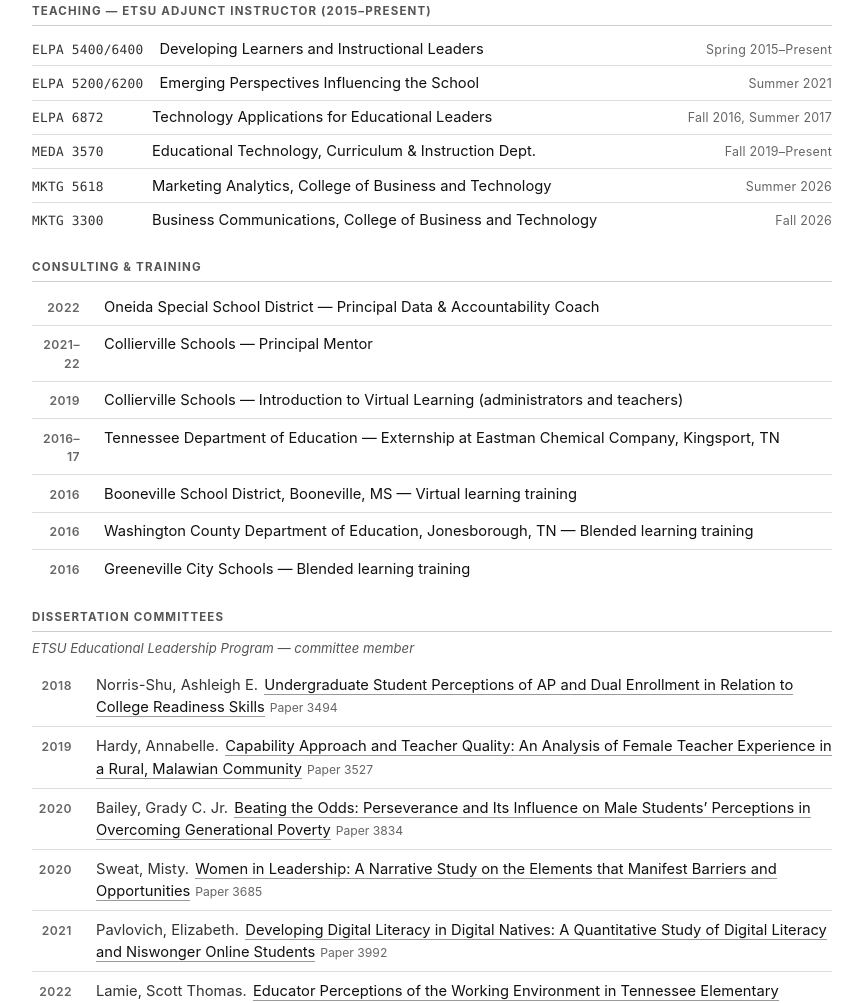
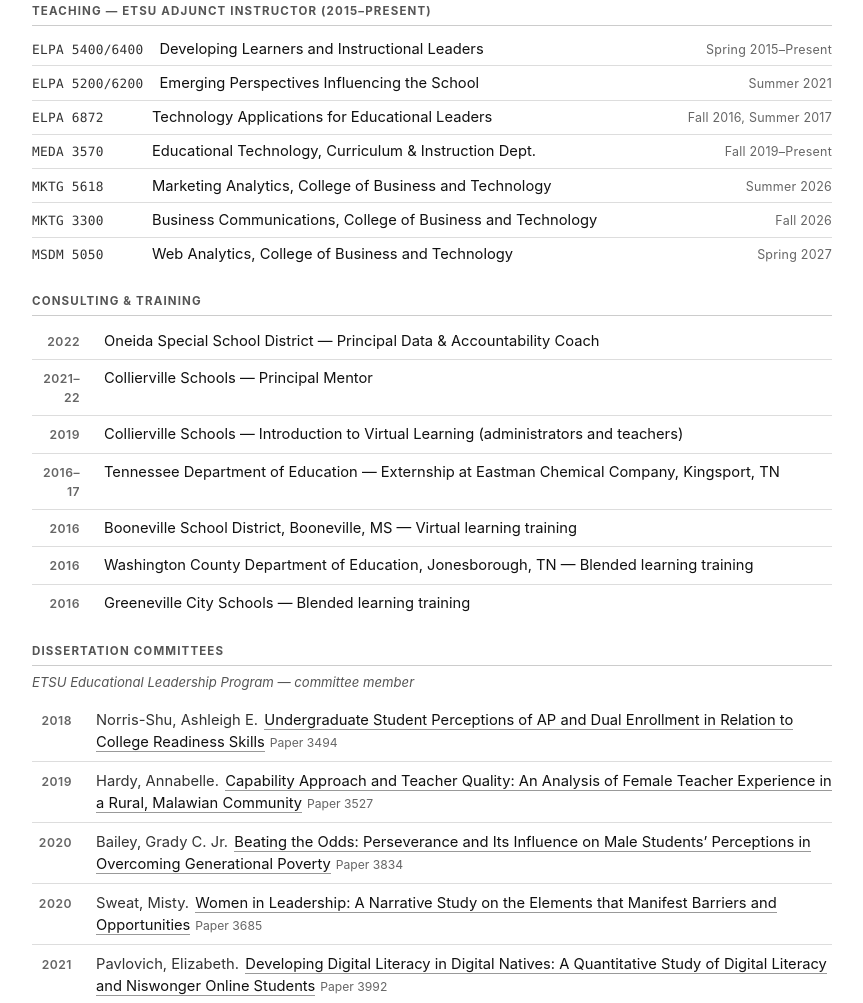
Before and after one commit to jasonbhorne/resume, a plain HTML site: page index.html in a window 1280 px wide. Shown: the part 1735-2738 px from the top of the page, without its empty margins (208-1071 px from the left). Drawn offline with Linux system fonts and the light colour scheme.

Commit message:
CV: add MSDM 5050 Web Analytics (Spring 2027) to teaching
Co-Authored-By: Claude Opus 5 <noreply@anthropic.com>

```diff
--- a/index.html
+++ b/index.html
@@ -586,6 +586,12 @@
         <span class="cvc-span">Fall 2026</span>
       </li>
 
+      <li class="cvc-item">
+        <span class="cvc-code">MSDM 5050</span>
+        <span class="cvc-name">Web Analytics, College of Business and Technology</span>
+        <span class="cvc-span">Spring 2027</span>
+      </li>
+
     </ul>
   </section>
 
```
